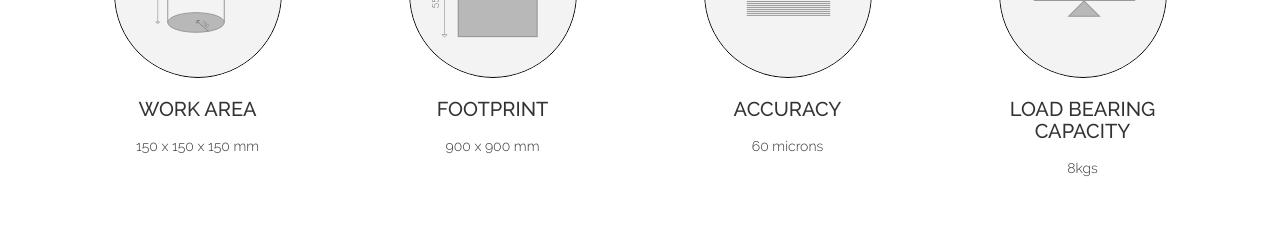
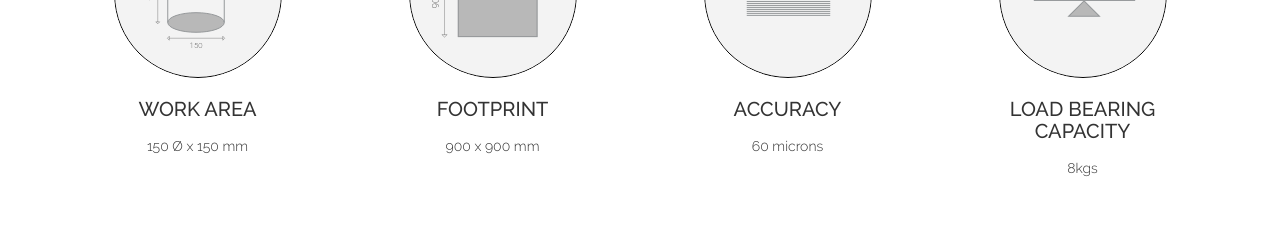
Before and after one commit to Ethereal-Machines/ng-etherealmachines.com, an Angular app: page /products/halo in a window 1280 px wide. Shown: the part 2900-3126 px from the top of the page. Built offline with nearby package versions, Linux system fonts and the light colour scheme.

Commit message:
fix: Fixed the starting 2 tech-specs for Ethereal-halo
Added new images
Changed the descriptions
Alter the HTML to handle the change

```diff
--- a/src/app/products/ethereal-halo/ethereal-halo.component.ts
+++ b/src/app/products/ethereal-halo/ethereal-halo.component.ts
@@ -85,7 +85,7 @@ export class EtherealHaloComponent implements OnInit {
       techSpecImage: 'assets/images/products.component.images/halo-images/tech-specs/tech-1.svg',
       altNameForImage: 'Tech Spec Image',
       techSpecName: 'WORK AREA',
-      techSpecDetail: '150 x 150 x 150 mm'
+      techSpecDetail: '150 dia x 150 mm'
     }, {
       techSpecImage: 'assets/images/products.component.images/halo-images/tech-specs/tech-2.svg',
       altNameForImage: 'Tech Spec Image',
--- a/src/app/products/products.component.html
+++ b/src/app/products/products.component.html
@@ -55,7 +55,8 @@
         <li class="product__tech-specs__tech-specs-list__item" *ngFor="let techSpec of product.techSpecs">
           <img src="{{ techSpec.techSpecImage }}" alt="{{ techSpec.altNameForImage }}" class="tech-spec-image" width="168" height="168">
           <h3 class="tech-spec-heading">{{ techSpec.techSpecName }}</h3>
-          <p class="tech-spec-detail">{{ techSpec.techSpecDetail }}</p>
+          <p class="tech-spec-detail" [hidden]="techSpec.techSpecName ==='WORK AREA'">{{ techSpec.techSpecDetail }}</p>
+          <p class="tech-spec-detail" [hidden]="techSpec.techSpecName !=='WORK AREA'">150 &Oslash; x 150 mm</p>
         </li>
       </ul>
     </section>
```
Also changed, not shown: src/assets/images/products.component.images/halo-images/tech-specs/tech-1.svg, src/assets/images/products.component.images/halo-images/tech-specs/tech-2.svg.
